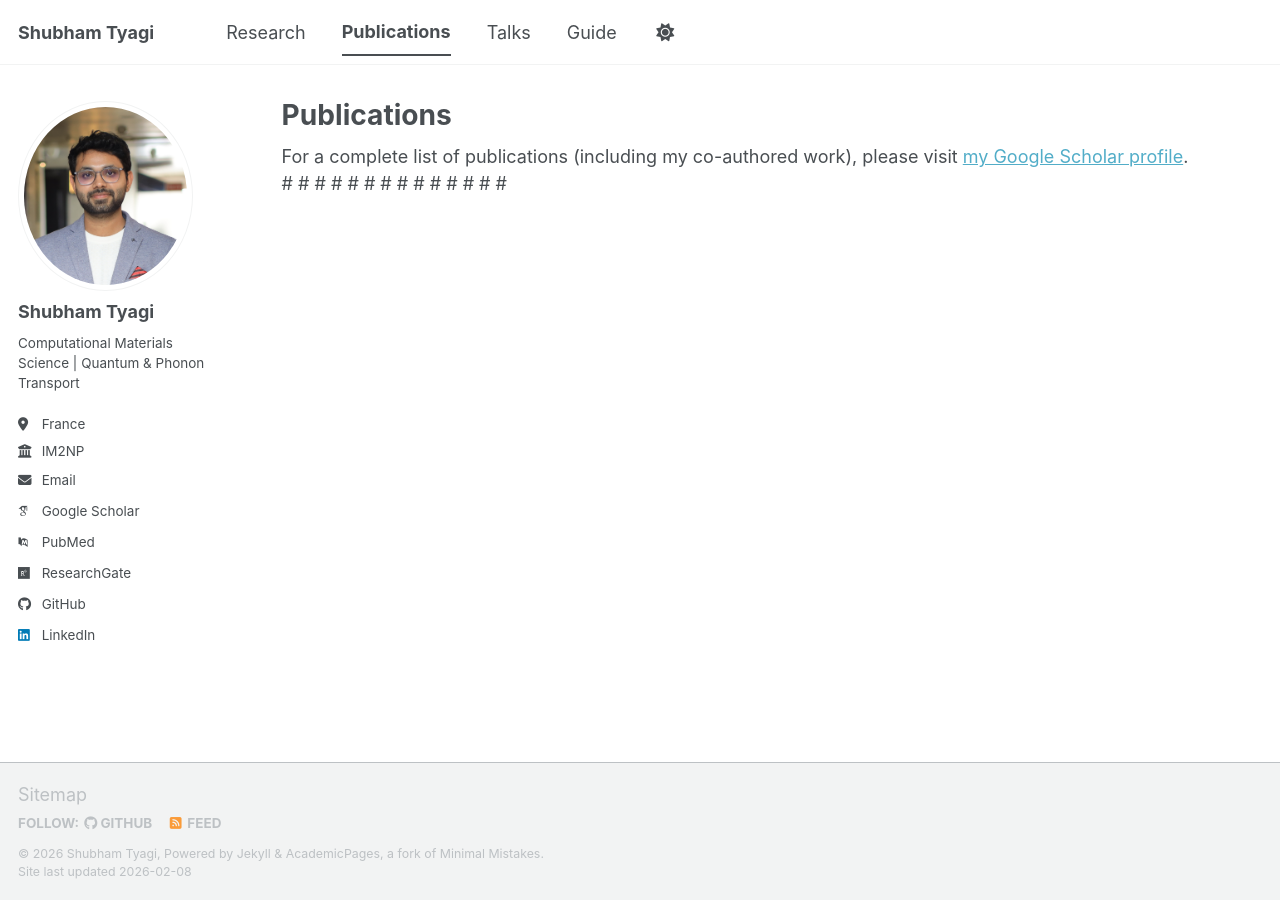
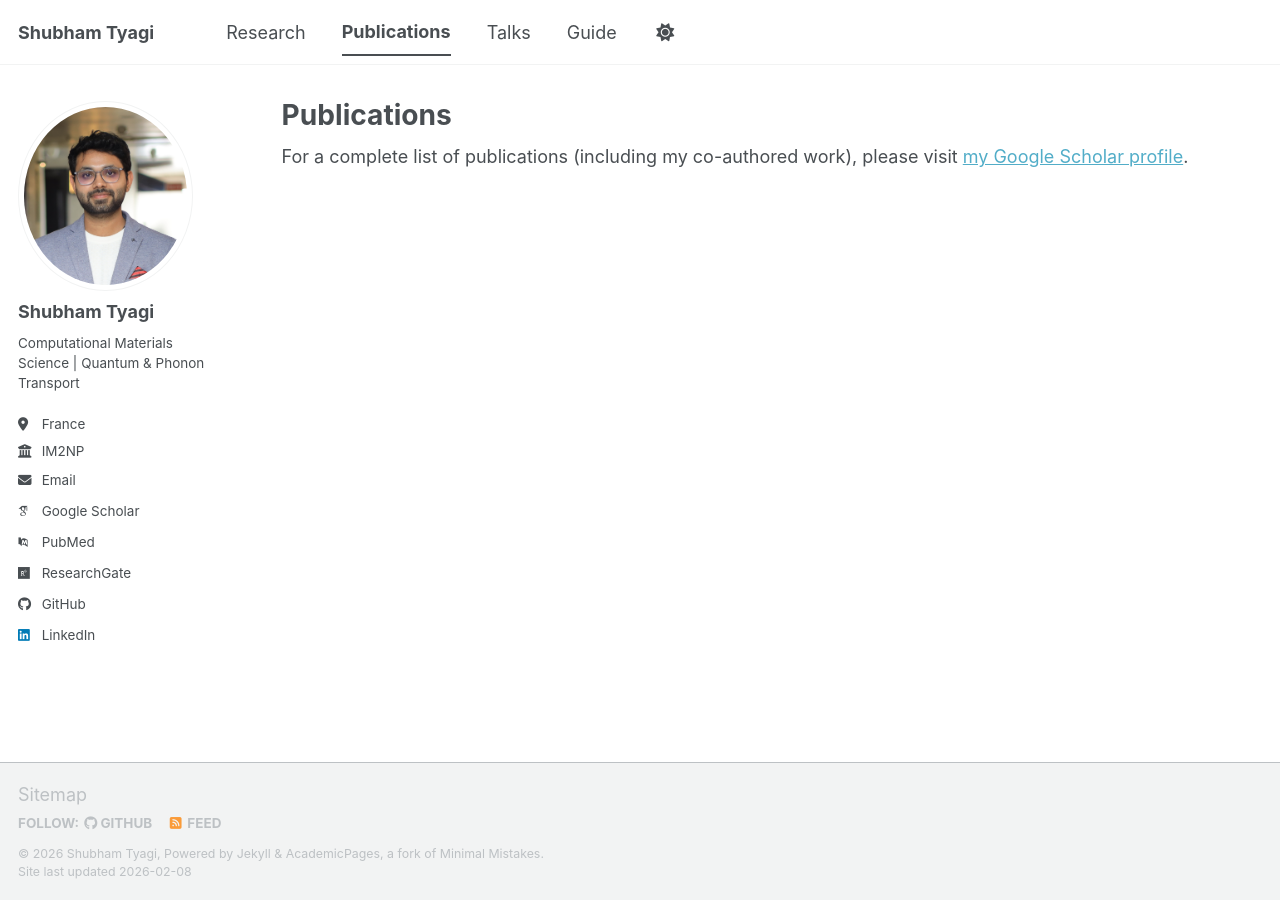
Before and after one commit to shubhamtyagi145/shubhamtyagi145.github.io, a Jekyll site: the page built from _pages/publications.html, in a window 1280 px wide. Built offline with Jekyll 4.4.1, drawn with Linux system fonts in a browser that asks for light colours; some web fonts are replaced; a script bundle is joined from its source files by our own code; library files that are not in the unit come from our copies.

Commit message:
Refactor publication rendering logic in HTML

```diff
--- a/_pages/publications.html
+++ b/_pages/publications.html
@@ -9,25 +9,25 @@
   <div class="wordwrap">For a complete list of publications (including my co-authored work), please visit <a href="{{site.author.googlescholar}}">my Google Scholar profile</a>.</div>
 {% endif %}
 
-#{% include base_path %}
+{% include base_path %}
 
-#<!-- New style rendering if publication categories are defined -->
-#{% if site.publication_category %}
-#  {% for category in site.publication_category  %}
-#    {% assign title_shown = false %}
-#    {% for post in site.publications reversed %}
-#      {% if post.category != category[0] %}
-#        {% continue %}
-#      {% endif %}
-#      {% unless title_shown %}
-#        <h2>{{ category[1].title }}</h2><hr />
-#        {% assign title_shown = true %}
-#      {% endunless %}
-#      {% include archive-single.html %}
-#    {% endfor %}
-#  {% endfor %}
-#{% else %}
-#  {% for post in site.publications reversed %}
-#    {% include archive-single.html %}
-#  {% endfor %}
+<!-- New style rendering if publication categories are defined -->
+{% if site.publication_category %}
+  {% for category in site.publication_category  %}
+    {% assign title_shown = false %}
+    {% for post in site.publications reversed %}
+      {% if post.category != category[0] %}
+        {% continue %}
+      {% endif %}
+      {% unless title_shown %}
+        <h2>{{ category[1].title }}</h2><hr />
+        {% assign title_shown = true %}
+      {% endunless %}
+      {% include archive-single.html %}
+    {% endfor %}
+  {% endfor %}
+{% else %}
+  {% for post in site.publications reversed %}
+    {% include archive-single.html %}
+  {% endfor %}
 #{% endif %}
```
